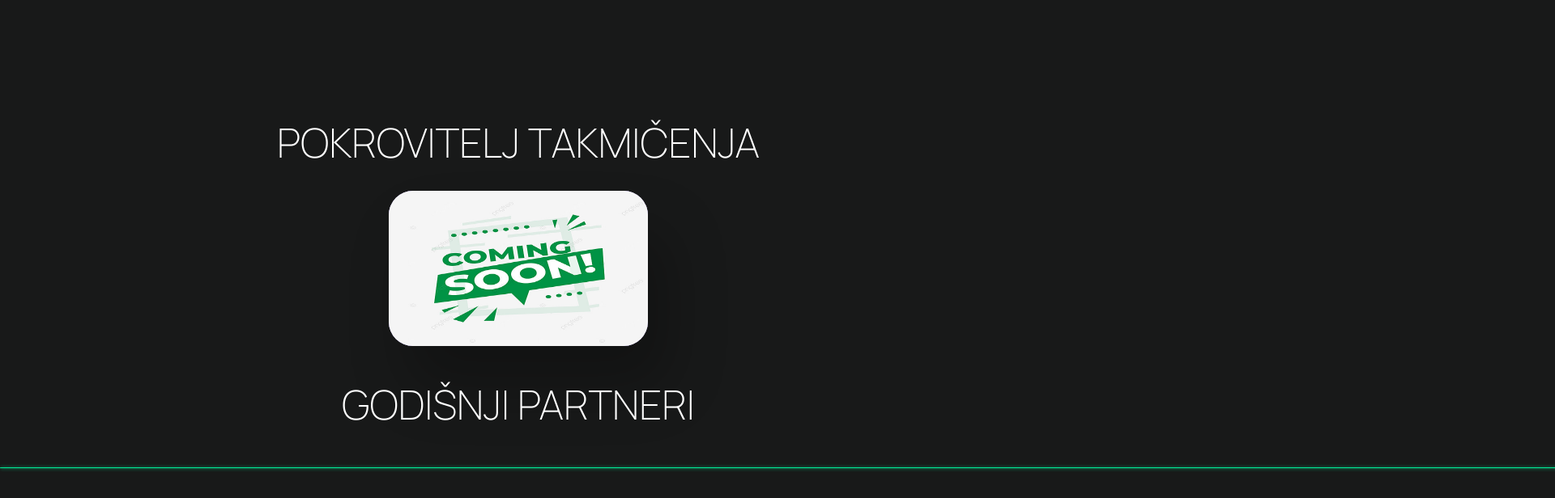
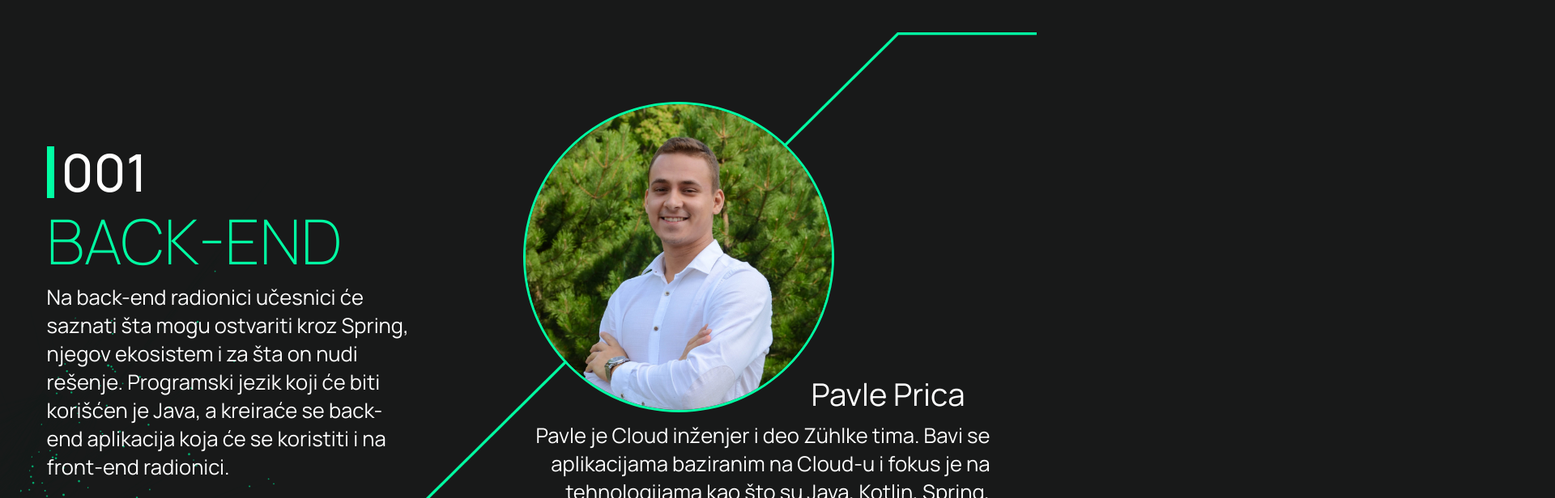
Before and after one commit to Nikola787/hzs-5.0, a React (Create React App) app: page /#/ in a window 1280 px wide. Shown: the part 760-1376 px from the top of the page at 81% size, 1920 px wide, since content can reach past the window. Built offline with nearby package versions, Linux system fonts and the light colour scheme.

Commit message:
partneri

```diff
--- a/src/Home.js
+++ b/src/Home.js
@@ -21,7 +21,7 @@ const Home = () => {
       <Tajmer />
       {/* <O_projektu /> */}
       {/* <Iskustva /> */}
-      {/* <Radionice /> */}
+      <Radionice />
       {/* <Agenda /> */}
       {/* <SlikeTima /> */}
       <Partneri />
--- a/src/components/partneri/partneri.css
+++ b/src/components/partneri/partneri.css
@@ -47,6 +47,10 @@
   width: 100%;
 }
 
+.linija img {
+  width: 100vw;
+}
+
 /* extra mali mobilni */
 @media screen and (max-width: 340px) {
   .ceo-partneri h1 {
```
